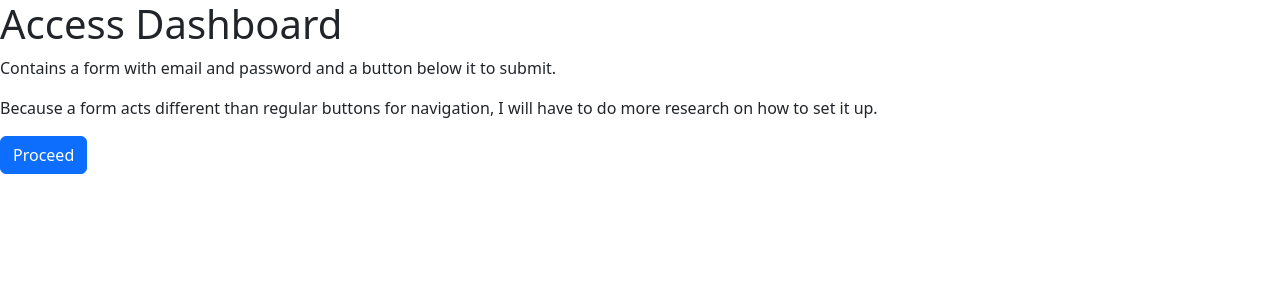
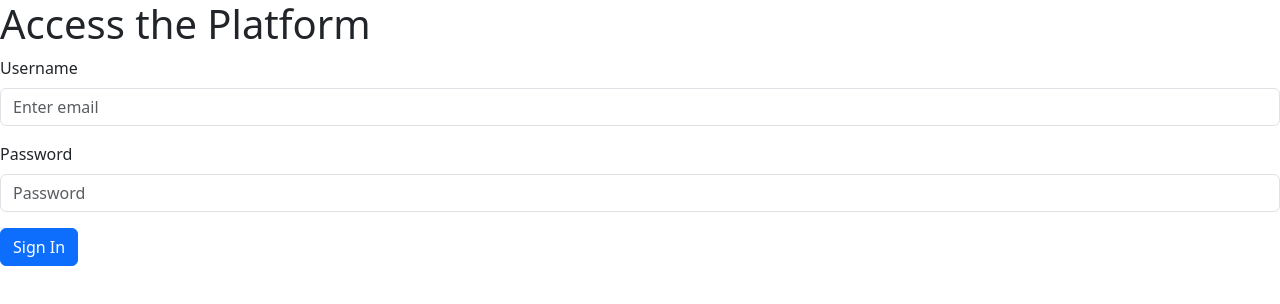
Before and after one commit to AlvaroDSolari19/IAMOOT-FRONTEND, a React (Vite) app: page / in a window 1280 px wide. Both pictures are taken after a click on the button "English". Shown: the top 304 px of the page. Built offline with nearby package versions, Linux system fonts and the light colour scheme.

Commit message:
Added Multiple Languages to the Login Page

```diff
--- a/package.json
+++ b/package.json
@@ -14,6 +14,7 @@
     "react": "^18.3.1",
     "react-bootstrap": "^2.10.6",
     "react-dom": "^18.3.1",
+    "react-hook-form": "^7.54.2",
     "react-router-dom": "^7.1.1"
   },
   "devDependencies": {
--- a/src/pages/LoginPage.jsx
+++ b/src/pages/LoginPage.jsx
@@ -1,12 +1,48 @@
-import React from 'react';
-import NavigateButton from '../components/NavigateButton';
+import React, { useContext } from 'react';
+import { useForm } from 'react-hook-form';
+import { useNavigate } from 'react-router-dom';
+import { Button, Form} from 'react-bootstrap';
+
+import LanguageContext from '../contexts/LanguageContext';
 
 const LoginPage = () => {
+
+    const { currentLanguage } = useContext(LanguageContext);
+    const performNavigation = useNavigate();
+    const { register, handleSubmit, formState: { errors }, } = useForm();
+
+    /****************************************************
+     * REVIEW LATER ONCE WE HAVE LOGGING IN INFORMATION *
+     ****************************************************/
+    const onSubmit = (someData) => {
+        console.log(someData);
+        performNavigation('/compselect')
+    };
+
+    const formLabels = {
+        EN: {mainTitle: 'Access the Platform', theUsername: 'Username', thePassword: 'Password', theButton: 'Sign In'},
+        ES: {mainTitle: 'Acceso a la Plataforma', theUsername: 'Usuario', thePassword: 'Contraseña', theButton: 'Iniciar Sesion'},
+        POR: {mainTitle: 'Acesse a Plataforma', theUsername: 'Usuário', thePassword: 'Senha', theButton: 'Entrar'}
+    };
+
+    const actualLabels = formLabels[currentLanguage]
+
     return <div>
-        <h1>Access Dashboard</h1>
-        <p>Contains a form with email and password and a button below it to submit.</p>
-        <p>Because a form acts different than regular buttons for navigation, I will have to do more research on how to set it up.</p>
-        <NavigateButton to='/compselect'>Proceed</NavigateButton>
+        <h1>{actualLabels.mainTitle}</h1>
+
+        <Form onSubmit={handleSubmit(onSubmit)}>
+            <Form.Group className='mb-3'>
+                <Form.Label>{actualLabels.theUsername}</Form.Label>
+                <Form.Control type='email' placeholder='Enter email' {...register('username', {required: true})} />
+            </Form.Group>
+
+            <Form.Group className='mb-3'>
+                <Form.Label>{actualLabels.thePassword}</Form.Label>
+                <Form.Control type='password' placeholder='Password' {...register('password', {required: true})} />
+            </Form.Group>
+
+            <Button variant='primary' type='submit'>{actualLabels.theButton}</Button>
+        </Form>
     </div>
 };
 
```
Also changed, not shown: 1 other file (tests, documents, lock files or other folders).
